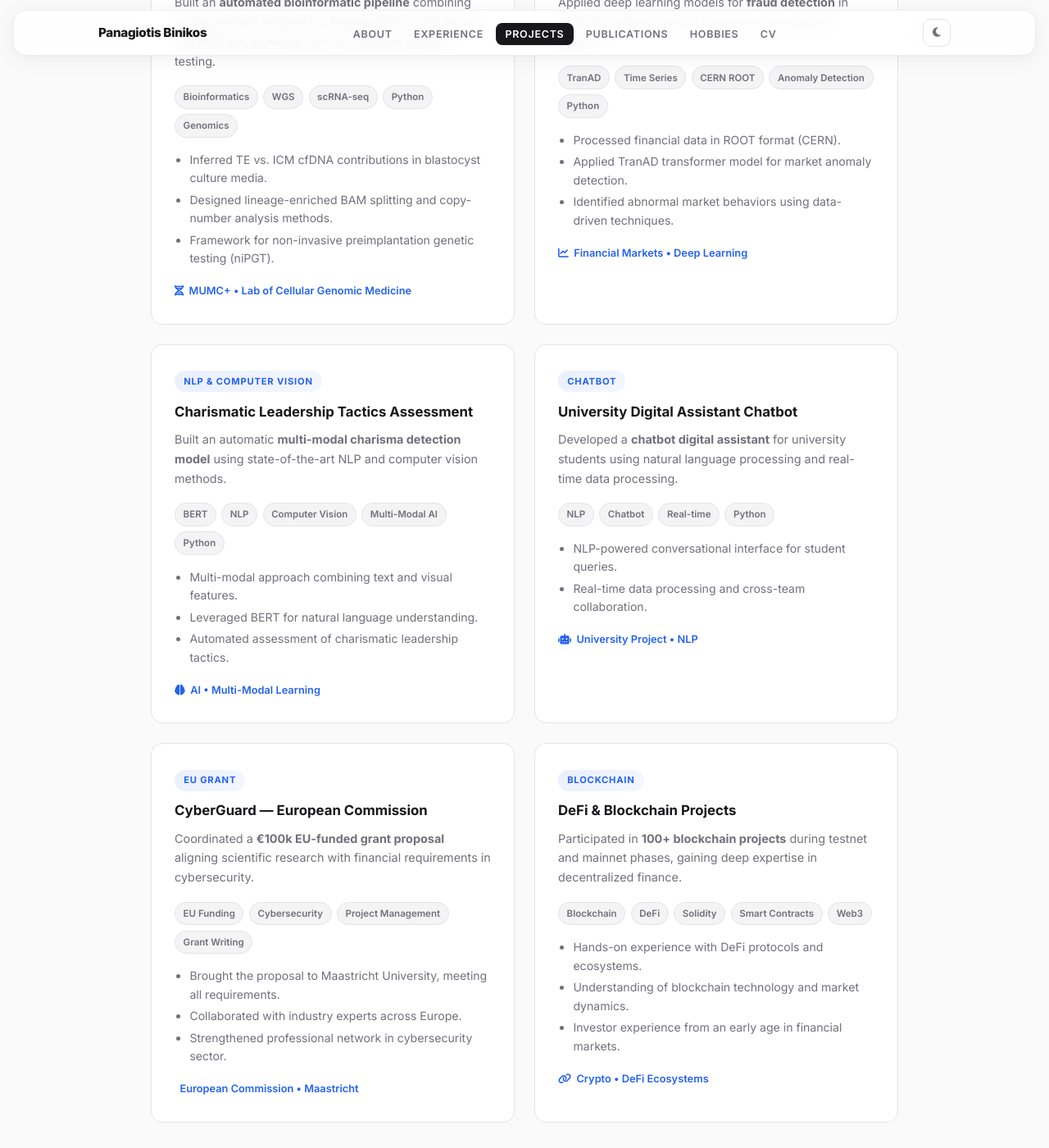
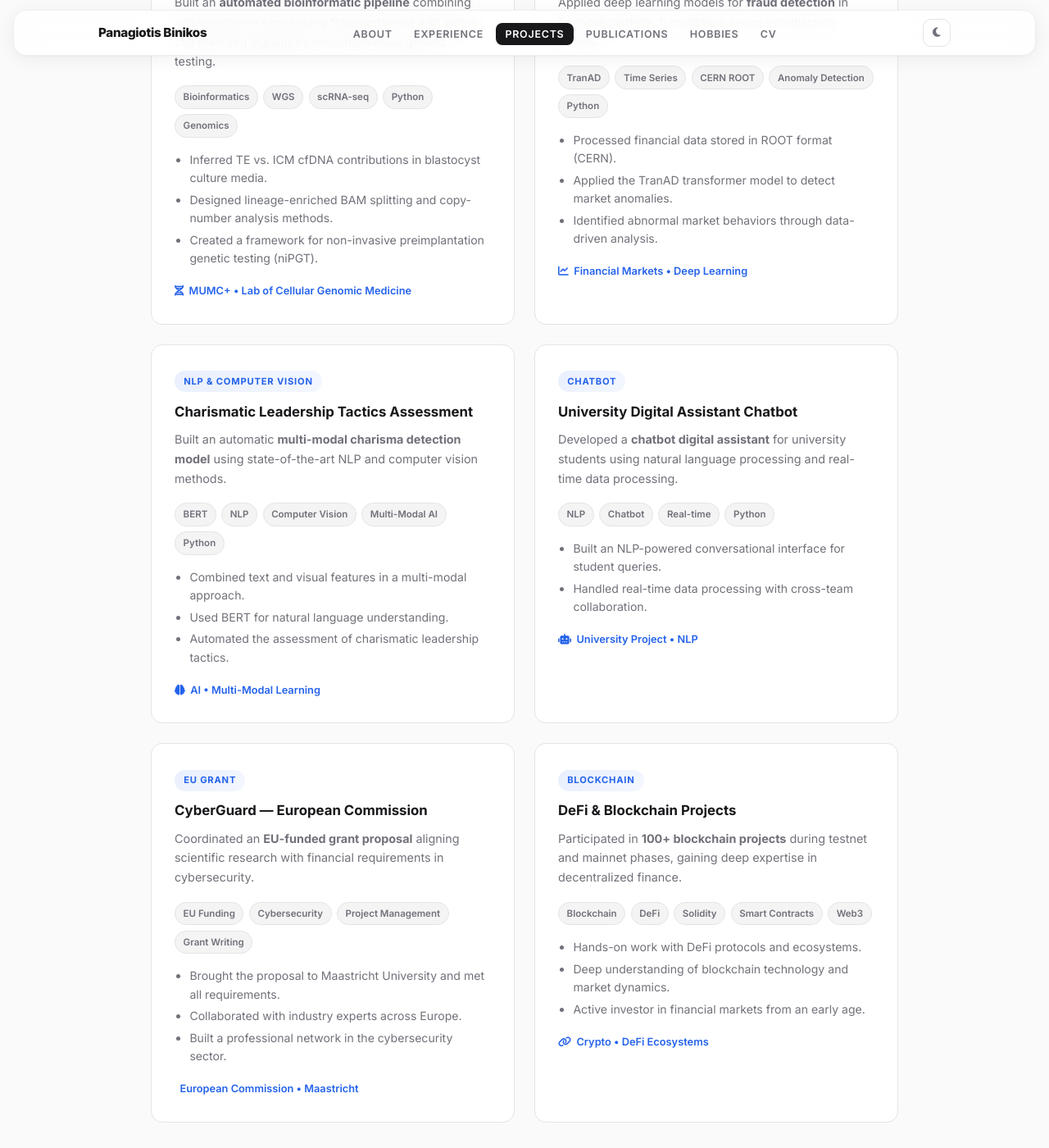
Before and after one commit to PanosBin/PanosBin.github.io, a Jekyll site: the page built from projects.md, in a window 1280 px wide and 1400 px high, scrolled down 922 px. Shown: the whole window at 82% size. Built offline with Jekyll 4.4.1, drawn with Linux system fonts in a browser that asks for light colours; some of the changed text lies outside the part shown.

Commit message:
Rewrite content to sound more natural, remove 100k mention

```diff
--- a/projects.md
+++ b/projects.md
@@ -31,9 +31,9 @@ description: "Projects and research by Panagiotis Binikos."
     </div>
 
     <ul class="project-card__list">
-      <li>Built LLM-based code summarization to reduce static analysis false positives.</li>
-      <li>Developed AST parsing, code clustering, and prompt engineering workflows.</li>
-      <li>Evaluated on real-world open-source Android apps, benchmarking precision and recall.</li>
+      <li>Using LLM-based code summarization to reduce static analysis false positives.</li>
+      <li>Developed custom AST parsing, code clustering, and prompt engineering workflows.</li>
+      <li>Evaluated on real-world open-source Android apps to benchmark precision and recall.</li>
     </ul>
 
     <div class="project-card__meta">
@@ -59,9 +59,9 @@ description: "Projects and research by Panagiotis Binikos."
     </div>
 
     <ul class="project-card__list">
-      <li>Hub-Spoke networking, Azure Firewall, and strict NSG segmentation.</li>
-      <li>Conditional Access, MFA, and Privileged Identity Management (PIM).</li>
-      <li>Hardened IaaS/PaaS assets using CIS benchmarks and Private Endpoints.</li>
+      <li>Set up Hub-Spoke networking with Azure Firewall and strict NSG segmentation.</li>
+      <li>Configured Conditional Access, MFA, and Privileged Identity Management (PIM).</li>
+      <li>Hardened IaaS and PaaS assets using CIS benchmarks and Private Endpoints.</li>
     </ul>
 
     <div class="project-card__meta">
@@ -89,7 +89,7 @@ description: "Projects and research by Panagiotis Binikos."
     <ul class="project-card__list">
       <li>Inferred TE vs. ICM cfDNA contributions in blastocyst culture media.</li>
       <li>Designed lineage-enriched BAM splitting and copy-number analysis methods.</li>
-      <li>Framework for non-invasive preimplantation genetic testing (niPGT).</li>
+      <li>Created a framework for non-invasive preimplantation genetic testing (niPGT).</li>
     </ul>
 
     <div class="project-card__meta">
@@ -115,9 +115,9 @@ description: "Projects and research by Panagiotis Binikos."
     </div>
 
     <ul class="project-card__list">
-      <li>Processed financial data in ROOT format (CERN).</li>
-      <li>Applied TranAD transformer model for market anomaly detection.</li>
-      <li>Identified abnormal market behaviors using data-driven techniques.</li>
+      <li>Processed financial data stored in ROOT format (CERN).</li>
+      <li>Applied the TranAD transformer model to detect market anomalies.</li>
+      <li>Identified abnormal market behaviors through data-driven analysis.</li>
     </ul>
 
     <div class="project-card__meta">
@@ -143,9 +143,9 @@ description: "Projects and research by Panagiotis Binikos."
     </div>
 
     <ul class="project-card__list">
-      <li>Multi-modal approach combining text and visual features.</li>
-      <li>Leveraged BERT for natural language understanding.</li>
-      <li>Automated assessment of charismatic leadership tactics.</li>
+      <li>Combined text and visual features in a multi-modal approach.</li>
+      <li>Used BERT for natural language understanding.</li>
+      <li>Automated the assessment of charismatic leadership tactics.</li>
     </ul>
 
     <div class="project-card__meta">
@@ -170,8 +170,8 @@ description: "Projects and research by Panagiotis Binikos."
     </div>
 
     <ul class="project-card__list">
-      <li>NLP-powered conversational interface for student queries.</li>
-      <li>Real-time data processing and cross-team collaboration.</li>
+      <li>Built an NLP-powered conversational interface for student queries.</li>
+      <li>Handled real-time data processing with cross-team collaboration.</li>
     </ul>
 
     <div class="project-card__meta">
@@ -184,7 +184,7 @@ description: "Projects and research by Panagiotis Binikos."
     <span class="project-card__badge">EU Grant</span>
     <h3>CyberGuard &mdash; European Commission</h3>
     <p>
-      Coordinated a <strong>&euro;100k EU-funded grant proposal</strong> aligning
+      Coordinated an <strong>EU-funded grant proposal</strong> aligning
       scientific research with financial requirements in cybersecurity.
     </p>
 
@@ -196,9 +196,9 @@ description: "Projects and research by Panagiotis Binikos."
     </div>
 
     <ul class="project-card__list">
-      <li>Brought the proposal to Maastricht University, meeting all requirements.</li>
+      <li>Brought the proposal to Maastricht University and met all requirements.</li>
       <li>Collaborated with industry experts across Europe.</li>
-      <li>Strengthened professional network in cybersecurity sector.</li>
+      <li>Built a professional network in the cybersecurity sector.</li>
     </ul>
 
     <div class="project-card__meta">
@@ -224,9 +224,9 @@ description: "Projects and research by Panagiotis Binikos."
     </div>
 
     <ul class="project-card__list">
-      <li>Hands-on experience with DeFi protocols and ecosystems.</li>
-      <li>Understanding of blockchain technology and market dynamics.</li>
-      <li>Investor experience from an early age in financial markets.</li>
+      <li>Hands-on work with DeFi protocols and ecosystems.</li>
+      <li>Deep understanding of blockchain technology and market dynamics.</li>
+      <li>Active investor in financial markets from an early age.</li>
     </ul>
 
     <div class="project-card__meta">
```
Also changed, not shown: cv.md (+4 -4 lines), experience.md (+5 -5 lines), index.md (+1 -1 lines).
